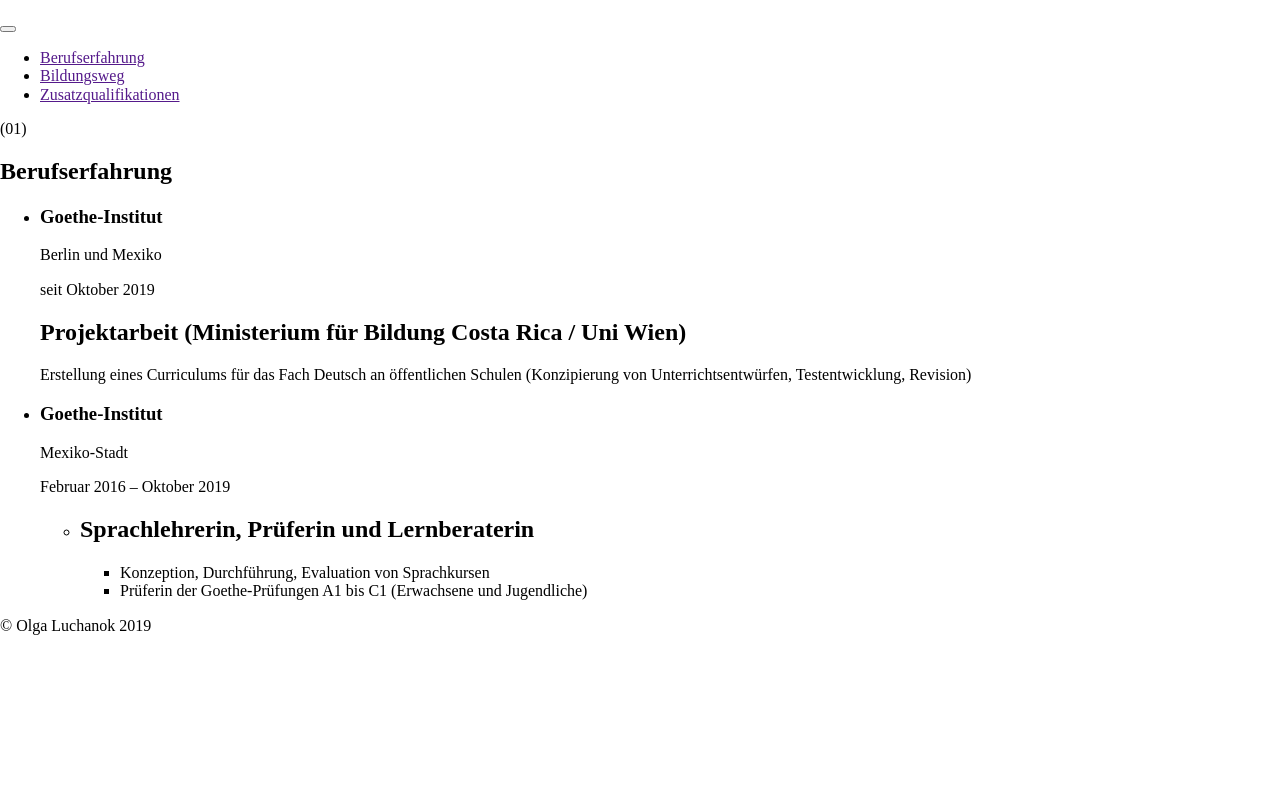
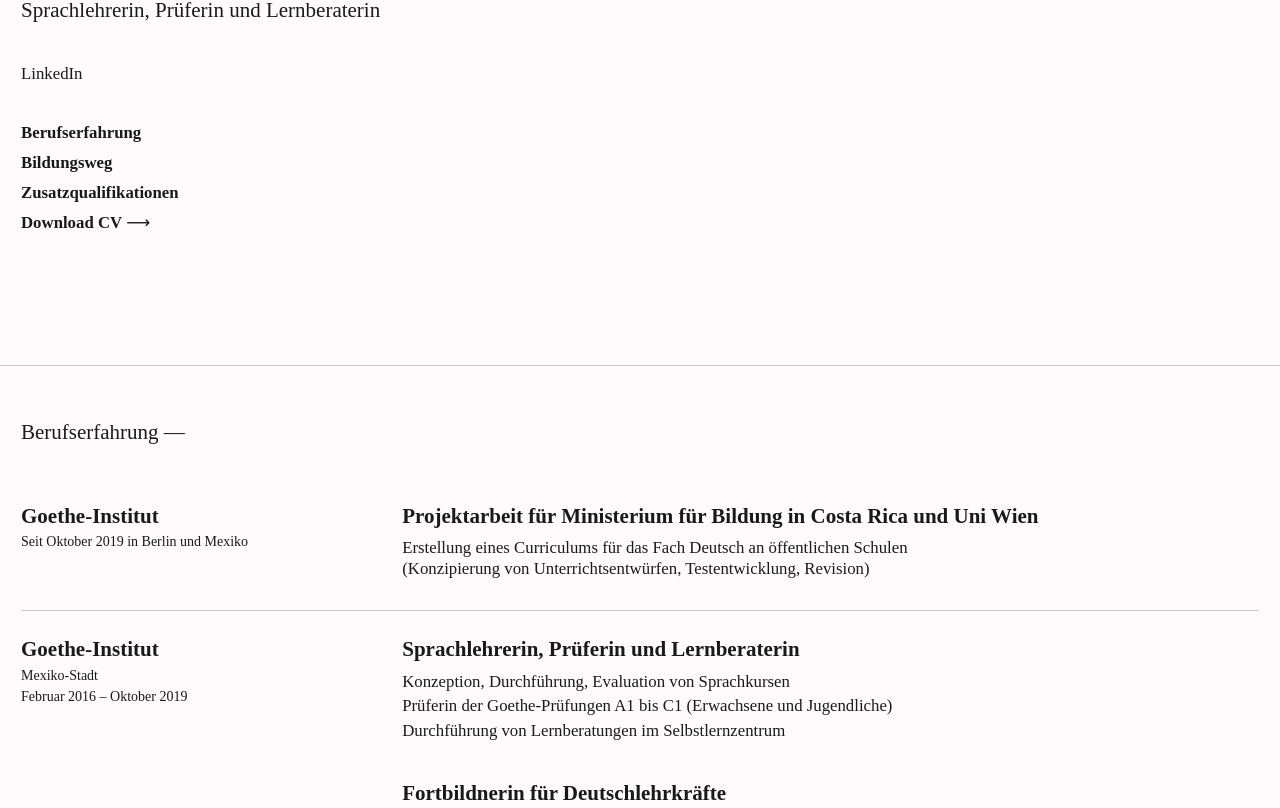
Before and after one commit to juliaschaeffer/juliaschaeffer, a website: page source/index.html in a window 1280 px wide. Shown: the part 147-955 px from the top of the page. Before the commit the page ends 800 px from the top, so only its background shows below. Drawn offline with nearby package versions, Linux system fonts and the light colour scheme; files that its build step writes are made by us from their sources; a web font is replaced by a local one.

Commit message:
Main page layouting

```diff
--- a/source/index.html
+++ b/source/index.html
@@ -19,14 +19,10 @@
     <section class="side-intro">
       <div class="side-intro__wrapper">
         <h1 class="side-intro__name">Julia Schäffer</h1>
-        <h2 class="side-intro__profession">Sprachlehrerin, Prüferin und Lernberaterin</h2>
-        <div class="socials-wrapper">
-          <ul class="socials-list">
-            <li class="socials-item socials-item__linkedin">LinkedIn</li>
-          </ul>
-        </div>
+        <h2 class="side-intro__position">Sprachlehrerin, Prüferin und Lernberaterin</h2>
+        <a class="socials-link socials-link__linkedin">LinkedIn</a>
         <nav class="main-nav" aria-label="Main menu">
-          <button class="main-nav__trigger" type="button" title="Главное меню"><span></span></button>
+          <!-- <button class="main-nav__trigger" type="button" title="Главное меню"><span></span></button> -->
           <div class="main-nav__dropdown" id="main-menu">
             <div class="main-nav__dropdown-inner">
               <ul class="main-nav__list main-nav__list--main">
@@ -39,6 +35,9 @@
                 <li class="main-nav__item" itemprop="name">
                   <a class="main-nav__link" href="">Zusatzqualifikationen</a>
                 </li>
+                <li class="main-nav__item" itemprop="name">
+                  <a class="main-nav__link" href="">Download CV</a><span> ⟶</span>
+                </li>
               </ul>
             </div>
           </div>
@@ -48,17 +47,20 @@
     <section class="main-info">
       <div class="main-info__wrapper">
         <div class="main-info__item experience">
-          <p class="experience__number">(01)</p>
-          <h2 class="experience__title">Berufserfahrung</h2>
+          <!-- <p class="experience__number">/p> -->
+          <h2 class="experience__title">Berufserfahrung —</h2>
           <ul class="experience__list">
             <li class="experience__item">
               <div class="experience__table-side table-side">
+
+                <!-- <p class="table-side__city"></p> -->
                 <h3 class="table-side__place">Goethe-Institut</h3>
-                <p class="table-side__city">Berlin und Mexiko</p>
-                <p class="table-side__time">seit Oktober 2019</p>
+                <p class="table-side__time">Seit Oktober 2019 in Berlin und Mexiko</p>
+
+
               </div>
               <div class="experience__table-main table-main">
-                <h2 class="table-main__title">Projektarbeit (Ministerium für Bildung Costa Rica / Uni Wien)</h2>
+                <h2 class="table-main__title">Projektarbeit für Ministerium für Bildung in Costa Rica und Uni Wien</h2>
                 <p class="table-main__content">Erstellung eines Curriculums für das Fach Deutsch an öffentlichen Schulen
                   (Konzipierung von Unterrichtsentwürfen, Testentwicklung, Revision)</p>
               </div>
@@ -79,6 +81,76 @@
                       <li class="table-main__content">Konzeption, Durchführung, Evaluation von Sprachkursen</li>
                       <li class="table-main__content">Prüferin der Goethe-Prüfungen A1 bis C1 (Erwachsene und
                         Jugendliche)</li>
+                      <li class="table-main__content">Durchführung von Lernberatungen im Selbstlernzentrum</li>
+                    </ul>
+                  </li>
+
+                </ul>
+                <ul class="table-main__various-list">
+                  <li class="">
+                    <h2 class="table-main__title">Fortbildnerin für Deutschlehrkräfte</h2>
+                    <ul class="">
+                      <li class="table-main__content">Begleitlehrerin für die weltweite Qualifizierung „Grünes Diplom“
+                      </li>
+                      <li class="table-main__content">Referentin des landesweiten Deutschlehrerkongresses Mexiko</li>
+                    </ul>
+                  </li>
+
+                </ul>
+                <ul class="table-main__various-list">
+                  <li class="">
+                    <h2 class="table-main__title">Projektmitarbeiterin im Bereich Sprache </h2>
+                    <ul class="">
+                      <li class="table-main__content">Konzeption eines Jugendkursprogramms (Lehrwerkanalyse,
+                        Unterrichtsentwürfe, Fortbildungen, etc.)
+                      </li>
+                      <li class="table-main__content">Entwicklung eines Lernberatungskonzepts</li>
+                    </ul>
+                  </li>
+
+                </ul>
+              </div>
+
+            </li>
+
+            <li class="experience__item">
+              <div class="experience__table-side table-side">
+                <h3 class="table-side__place">Goethe-Institut</h3>
+                <p class="table-side__city">Mexiko-Stadt</p>
+                <p class="table-side__time">Februar 2016 – Oktober 2019</p>
+              </div>
+              <div class="experience__table-main table-main">
+                <ul class="table-main__various-list">
+                  <li class="">
+                    <h2 class="table-main__title">Sprachlehrerin, Prüferin und Lernberaterin</h2>
+                    <ul class="">
+                      <li class="table-main__content">Konzeption, Durchführung, Evaluation von Sprachkursen</li>
+                      <li class="table-main__content">Prüferin der Goethe-Prüfungen A1 bis C1 (Erwachsene und
+                        Jugendliche)</li>
+                      <li class="table-main__content">Durchführung von Lernberatungen im Selbstlernzentrum</li>
+                    </ul>
+                  </li>
+
+                </ul>
+                <ul class="table-main__various-list">
+                  <li class="">
+                    <h2 class="table-main__title">Fortbildnerin für Deutschlehrkräfte</h2>
+                    <ul class="">
+                      <li class="table-main__content">Begleitlehrerin für die weltweite Qualifizierung „Grünes Diplom“
+                      </li>
+                      <li class="table-main__content">Referentin des landesweiten Deutschlehrerkongresses Mexiko</li>
+                    </ul>
+                  </li>
+
+                </ul>
+                <ul class="table-main__various-list">
+                  <li class="">
+                    <h2 class="table-main__title">Projektmitarbeiterin im Bereich Sprache </h2>
+                    <ul class="">
+                      <li class="table-main__content">Konzeption eines Jugendkursprogramms (Lehrwerkanalyse,
+                        Unterrichtsentwürfe, Fortbildungen, etc.)
+                      </li>
+                      <li class="table-main__content">Entwicklung eines Lernberatungskonzepts</li>
                     </ul>
                   </li>
 
--- a/source/sass/_js-type.scss
+++ b/source/sass/_js-type.scss
@@ -1,135 +1,67 @@
-//Circe Slab_C Regular
+// Circe Slab Narrow Light
 @font-face {
-  font-family: "CirceSlab_C";
-  src: url("../fonts/CirceSlab_C.woff2") format("woff2"),
-    url("../fonts/CirceSlab_C.woff") format("woff");
+  font-family: "CirceSlab_C Narrow";
+  src: url("../fonts/CirceSlab_CNarrowLight.woff2") format("woff2"),
+    url("../fonts/CirceSlab_CNarrowLight.woff") format("woff");
+  font-weight: 100;
+  font-style: normal;
+  font-display: fallback;
+}
+
+//Circe Slab_C Narrow
+@font-face {
+  font-family: "CirceSlab_C Narrow";
+  src: url("../fonts/CirceSlab_CNarrow.woff2") format("woff2"),
+    url("../fonts/CirceSlab_CNarrow.woff") format("woff");
   font-weight: 400;
   font-style: normal;
   font-display: fallback;
 }
 
-// Circe Slab_C Medium
+// Circe Slab_C Narrow Medium
 @font-face {
-  font-family: "CirceSlab_C";
-  src: url("../fonts/CirceSlab_CMedium.woff2") format("woff2"),
-    url("../fonts/CirceSlab_CMedium.woff") format("woff");
+  font-family: "CirceSlab_C Narrow";
+  src: url("../fonts/CirceSlab_CNarrowMedium.woff2") format("woff2"),
+    url("../fonts/CirceSlab_CNarrowMedium.woff") format("woff");
   font-weight: 600;
   font-style: normal;
-  font-display: fallback;
-}
-
-// Circe Slab Bold
-@font-face {
-  font-family: "CirceSlab_C";
-  src: url("../fonts/CirceSlab_CBold.woff2") format("woff2"),
-    url("../fonts/CirceSlab_CBold.woff") format("woff");
-  font-weight: 700;
-  font-style: normal;
-  font-display: fallback;
-}
-
-// CSTM Experimental 03 Medium
-@font-face {
-  font-family: "CSTMXprmntl03_Medium";
-  src: url("../fonts/CSTMXprmntl03_Medium.woff") format("woff");
-  font-weight: 500;
-  font-style: normal;
-  font-display: fallback;
-}
-
-// Pigeonette Regular
-@font-face {
-  font-family: "Pigeonette";
-  src: url("../fonts/Pigeonette_V01-Regular_web.woff2") format("woff2"),
-    url("../fonts/Pigeonette_V01-Regular_web.woff") format("woff");
-  font-weight: 400;
-  font-style: normal;
-  font-display: fallback;
-}
-
-// Pigeonette Bold
-@font-face {
-  font-family: "Pigeonette";
-  src: url("../fonts/Pigeonette_V01-Bold_web.woff2") format("woff2"),
-    url("../fonts/Pigeonette_V01-Bold_web.woff") format("woff");
-  font-weight: 700;
-  font-style: normal;
-  font-display: fallback;
-}
-
-// Pigeonette Italic
-@font-face {
-  font-family: "Pigeonette";
-  src: url("../fonts/Pigeonette.woff2") format("woff2"),
-    url("../fonts/Pigeonette_V01-Italic_web.woff") format("woff");
-  font-weight: 400;
-  font-style: italic;
   font-display: fallback;
 }
 
 body {
   letter-spacing: normal;
   text-rendering: optimizeLegibility;
-  font-family: "Pigeonette";
+  font-family: "CirceSlab_C Narrow";
   font-weight: 400;
   font-size: $font-size-root;
   line-height: $line-height;
   font-style: normal;
-  margin-top: 0;
   background-color: $white;
   color: $black-90;
 }
 
-.list {
-  list-style: none;
-  margin: 0;
-  padding: 0;
-}
+// @media (min-width: $tablet-width) {
+//   .title {
+//     font-size: 1.3rem;
+//   }
 
-li {
-  margin: 0;
-  padding: 0;
-}
+//   .text {
+//     font-size: 1.3rem;
+//   }
 
-.title {
-  font-size: $font-size-root;
-  line-height: $line-height;
-}
+//   .link {
+//     font-size: 1.3rem;
+//     color: $limerick;
+//   }
+// }
 
-.text {
-  font-size: $font-size-root;
-  line-height: $line-height;
-}
+// @media (min-width: $desktop-width) {
+//   .title,
+//   .text {
+//     font-size: 1.45rem;
+//   }
 
-.link {
-  font-size: $font-size-root;
-  text-decoration: underline dotted;
-  text-decoration-color: $limerick;
-  color: $limerick;
-}
-
-@media (min-width: $tablet-width) {
-  .title {
-    font-size: 1.3rem;
-  }
-
-  .text {
-    font-size: 1.3rem;
-  }
-
-  .link {
-    font-size: 1.3rem;
-    color: $limerick;
-  }
-}
-
-@media (min-width: $desktop-width) {
-  .title,
-  .text {
-    font-size: 1.45rem;
-  }
-
-  .link {
-    font-size: 1.45rem;
-  }
-}
+//   .link {
+//     font-size: 1.45rem;
+//   }
+// }
--- a/source/sass/_js-variables.scss
+++ b/source/sass/_js-variables.scss
@@ -1,11 +1,12 @@
 //Colors
 
-$white: #f4f7f9;
+$white: #fffbfc;
 $black: #000000;
 
 $black-5: rgba(0, 0, 0, 0.05);
 $black-10: rgba(0, 0, 0, 0.1);
-$black-90: rgba(99, 99, 99, 0.9);
+$black-20: rgba(0, 0, 0, 0.2);
+$black-90: rgba(0, 0, 0, 0.9);
 
 $queen-blue: #427aa1;
 $see-blue: #05668d;
--- /dev/null
+++ b/source/sass/blocks/_js-experience.scss
@@ -0,0 +1,40 @@
+.experience {
+  &__item {
+    margin-bottom: 2em;
+    border-bottom: 1px solid $black-20;
+  }
+  &__number {
+    margin: 0;
+    margin-bottom: 0.5em;
+    // font-weight: 100;
+  }
+
+  &__title {
+    margin: 0;
+    margin-bottom: 3em;
+    font-weight: 400;
+    font-size: 1.5em;
+  }
+}
+
+@media (min-width: $tablet-width) {
+  .experience {
+    &__item {
+      display: flex;
+      padding-bottom: 2em;
+
+      &:last-child {
+        padding-bottom: 0;
+        border-bottom: none;
+      }
+    }
+    &__table-side {
+      padding-right: 1em;
+      width: 30%;
+    }
+
+    &__table-main {
+      width: 70%;
+    }
+  }
+}
--- /dev/null
+++ b/source/sass/blocks/_js-main-info.scss
@@ -0,0 +1,8 @@
+.main-info {
+  &__wrapper {
+    padding-left: 1.5em;
+    padding-right: 1.5em;
+    padding-top: 4em;
+    border-bottom: 1px solid rgba(0, 0, 0, 0.2);
+  }
+}
--- /dev/null
+++ b/source/sass/blocks/_js-main-nav.scss
@@ -0,0 +1,16 @@
+.main-nav {
+  &__list {
+  }
+
+  &__item {
+    font-size: 1.2em;
+    line-height: 1.8em;
+  }
+
+  &__link {
+    font-weight: 600;
+    // text-decoration: underline;
+    text-decoration: none;
+    color: $black-90;
+  }
+}
--- /dev/null
+++ b/source/sass/blocks/_js-page.scss
@@ -0,0 +1,42 @@
+.page {
+  display: block;
+  min-width: 320px;
+  background-color: $white;
+  margin: 0 auto;
+  // padding: 7em 1.5em 4em 1.5em;
+}
+
+ul {
+  margin: 0;
+  padding: 0;
+}
+
+li {
+  margin: 0;
+  padding: 0;
+  list-style: none;
+}
+
+// @media (min-width: $tablet-width) {
+//   .page {
+//     line-height: $line-height-smaller;
+//     padding-top: 10em;
+//     padding-bottom: 6em;
+//   }
+
+//   .wrapper {
+//     margin: 0 auto;
+//     max-width: 30em;
+//   }
+// }
+
+// @media (min-width: $desktop-width) {
+//   .page {
+//     padding-top: 15em;
+//     padding-bottom: 10em;
+//   }
+
+//   .wrapper {
+//     max-width: 40em;
+//   }
+// }
--- /dev/null
+++ b/source/sass/blocks/_js-side-intro.scss
@@ -0,0 +1,30 @@
+.side-intro {
+  max-height: 80vh;
+  &__wrapper {
+    padding-bottom: 9em;
+    padding-top: 7em;
+    padding-left: 1.5em;
+    padding-right: 1.5em;
+    border-bottom: 1px solid $black-20;
+  }
+
+  &__name {
+    margin: 0;
+    font-size: 4em;
+    font-weight: 600;
+    margin-bottom: 0.5em;
+  }
+
+  &__position {
+    margin: 0;
+    font-weight: 100;
+    margin-bottom: 2em;
+  }
+}
+
+.socials-link {
+  display: block;
+  font-size: 1.2em;
+  margin-bottom: 2em;
+  // text-decoration: underline;
+}
--- /dev/null
+++ b/source/sass/blocks/_js-table-main.scss
@@ -0,0 +1,28 @@
+.table-main {
+  &__title {
+    margin: 0;
+    margin-bottom: 0.5em;
+  }
+
+  &__content {
+    margin: 0;
+    margin-bottom: 0.2em;
+    font-size: 1.2em;
+  }
+
+  &__various-list {
+    margin-bottom: 3em;
+
+    &:last-child {
+      margin-bottom: 0;
+    }
+  }
+}
+
+@media (min-width: $tablet-width) {
+  .table-main {
+    &__content {
+      max-width: 540px;
+    }
+  }
+}
--- /dev/null
+++ b/source/sass/blocks/_js-table-side.scss
@@ -0,0 +1,19 @@
+.table-side {
+  &__place {
+    margin: 0;
+    margin-bottom: 0.2em;
+    font-weight: 600;
+    font-size: 1.5em;
+  }
+  &__city {
+    font-weight: 100;
+    margin: 0;
+  }
+
+  &__time {
+    font-weight: 100;
+    margin: 0;
+    margin-bottom: 0.2em;
+    // text-align: right;
+  }
+}
--- a/source/sass/blocks/_ol-page.scss
+++ /dev/null
@@ -1,35 +0,0 @@
-.page {
-  display: block;
-  min-width: 320px;
-  background-color: $white;
-  margin: 0 auto;
-  padding: 7em 1.5em 4em 1.5em;
-}
-
-.wrapper {
-  max-width: 20em;
-}
-
-@media (min-width: $tablet-width) {
-  .page {
-    line-height: $line-height-smaller;
-    padding-top: 10em;
-    padding-bottom: 6em;
-  }
-
-  .wrapper {
-    margin: 0 auto;
-    max-width: 30em;
-  }
-}
-
-@media (min-width: $desktop-width) {
-  .page {
-    padding-top: 15em;
-    padding-bottom: 10em;
-  }
-
-  .wrapper {
-    max-width: 40em;
-  }
-}
```
Also changed, not shown: source/sass/style.scss (+8 -2 lines).
